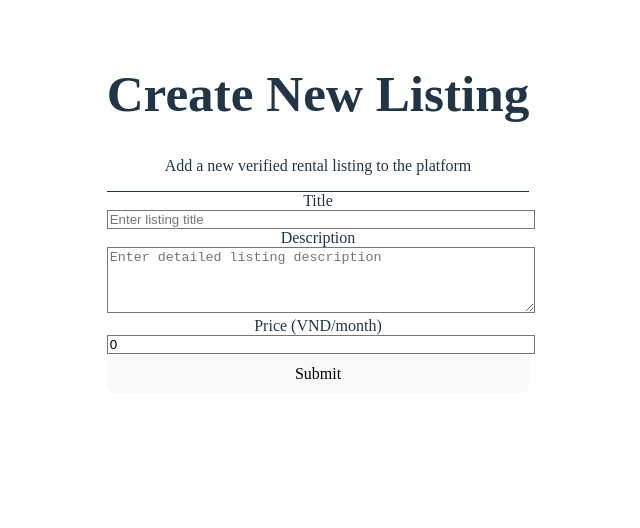
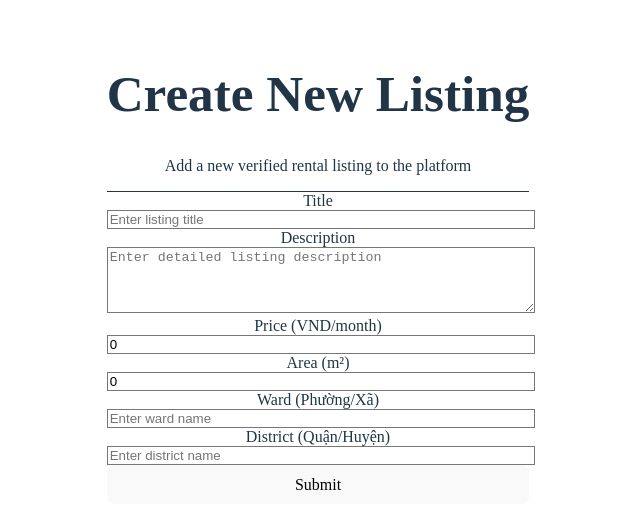
Before and after one commit to bnmbanhmi/nhaminhbach, a React (Vite) app in the folder packages/web/: page / in a window 1280 px wide. Shown: the top 528 px of the page, without its empty margins (322-962 px from the left). Built offline with nearby package versions, Linux system fonts and the light colour scheme.

Commit message:
feat: enhance ListingForm with area, ward, and district fields for rental listings

```diff
--- a/packages/web/src/components/admin/ListingForm.tsx
+++ b/packages/web/src/components/admin/ListingForm.tsx
@@ -11,6 +11,9 @@
   title: string;
   description: string;
   price_monthly_vnd: number;
+  area_m2: number;
+  address_ward: string;
+  address_district: string;
 }
 
 /**
@@ -30,11 +33,14 @@
  * database schema for the listings table.
  */
 const ListingForm: React.FC = () => {
-  // State Management: Initialize price as number (0), others as empty strings
+  // State Management: Initialize price and area as numbers (0), others as empty strings
   const [formData, setFormData] = useState<ListingFormData>({
     title: '',
     description: '',
     price_monthly_vnd: 0,
+    area_m2: 0,
+    address_ward: '',
+    address_district: '',
   });
 
   // Loading state for submit button
@@ -68,6 +74,31 @@
     }));
   };
 
+  // Event Handler for area input with proper number conversion
+  const handleAreaChange = (e: React.ChangeEvent<HTMLInputElement>) => {
+    const value = e.target.value;
+    setFormData(prev => ({
+      ...prev,
+      area_m2: value === '' ? 0 : Number(value),
+    }));
+  };
+
+  // Event Handler for ward input
+  const handleWardChange = (e: React.ChangeEvent<HTMLInputElement>) => {
+    setFormData(prev => ({
+      ...prev,
+      address_ward: e.target.value,
+    }));
+  };
+
+  // Event Handler for district input
+  const handleDistrictChange = (e: React.ChangeEvent<HTMLInputElement>) => {
+    setFormData(prev => ({
+      ...prev,
+      address_district: e.target.value,
+    }));
+  };
+
   // Submission Handler
   const handleSubmit = async (e: React.FormEvent<HTMLFormElement>) => {
     e.preventDefault(); // Prevent default browser form submission
@@ -83,6 +114,9 @@
           title: formData.title,
           description: formData.description,
           price_monthly_vnd: formData.price_monthly_vnd,
+          area_m2: formData.area_m2,
+          address_ward: formData.address_ward,
+          address_district: formData.address_district,
         },
         attributes: [
           // Hardcoded attributes for testing (will make dynamic later)
@@ -114,6 +148,9 @@
           title: '',
           description: '',
           price_monthly_vnd: 0,
+          area_m2: 0,
+          address_ward: '',
+          address_district: '',
         });
       } else {
         // Handle API errors
@@ -211,6 +248,68 @@
         />
       </div>
 
+      {/* Area Field */}
+      <div>
+        <label
+          htmlFor="area_m2"
+          className="block text-sm font-medium text-gray-700 mb-2"
+        >
+          Area (m²)
+        </label>
+        <input
+          type="number"
+          id="area_m2"
+          name="area_m2"
+          value={formData.area_m2}
+          onChange={handleAreaChange}
+          required
+          min="0"
+          step="0.1"
+          className="w-full px-3 py-2 border border-gray-300 rounded-md shadow-sm focus:outline-none focus:ring-2 focus:ring-blue-500 focus:border-blue-500"
+          placeholder="Enter area in square meters"
+        />
+      </div>
+
+      {/* Ward Field */}
+      <div>
+        <label
+          htmlFor="address_ward"
+          className="block text-sm font-medium text-gray-700 mb-2"
+        >
+          Ward (Phường/Xã)
+        </label>
+        <input
+          type="text"
+          id="address_ward"
+          name="address_ward"
+          value={formData.address_ward}
+          onChange={handleWardChange}
+          required
+          className="w-full px-3 py-2 border border-gray-300 rounded-md shadow-sm focus:outline-none focus:ring-2 focus:ring-blue-500 focus:border-blue-500"
+          placeholder="Enter ward name"
+        />
+      </div>
+
+      {/* District Field */}
+      <div>
+        <label
+          htmlFor="address_district"
+          className="block text-sm font-medium text-gray-700 mb-2"
+        >
+          District (Quận/Huyện)
+        </label>
+        <input
+          type="text"
+          id="address_district"
+          name="address_district"
+          value={formData.address_district}
+          onChange={handleDistrictChange}
+          required
+          className="w-full px-3 py-2 border border-gray-300 rounded-md shadow-sm focus:outline-none focus:ring-2 focus:ring-blue-500 focus:border-blue-500"
+          placeholder="Enter district name"
+        />
+      </div>
+
       {/* Submit Button */}
       <div className="pt-4">
         <button
```
